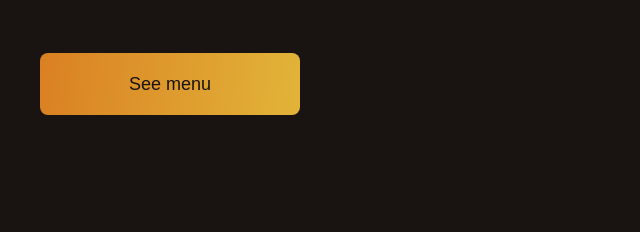
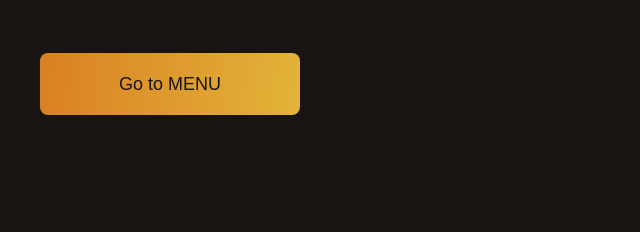
Before and after one commit to pnata2233/burgerhouse, a plain HTML site: page index.html in a window 1280 px wide. Shown: the part 766-998 px from the top of the page, 0-640 px from the left. Drawn offline with Linux system fonts and the light colour scheme.

Commit message:
menu button

```diff
--- a/index.html
+++ b/index.html
@@ -42,7 +42,7 @@
               burgers in the city made from selected marbled beef.
             </p>
             <div class="main-action">
-              <button class="button" id="main-action-button">See menu</button>
+              <button class="button" id="main-action-button">Go to MENU</button>
             </div>
           </div>
           <img
```
